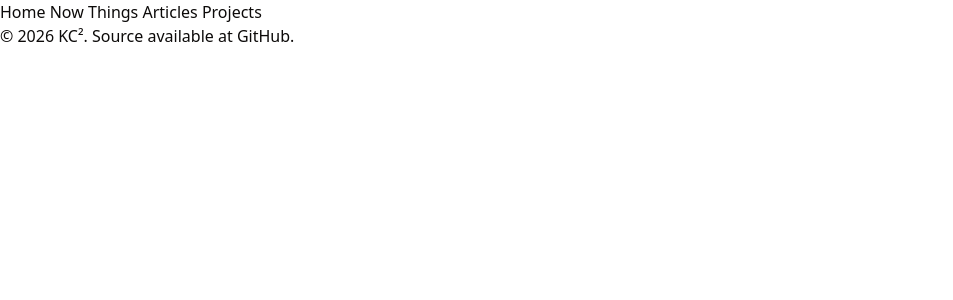
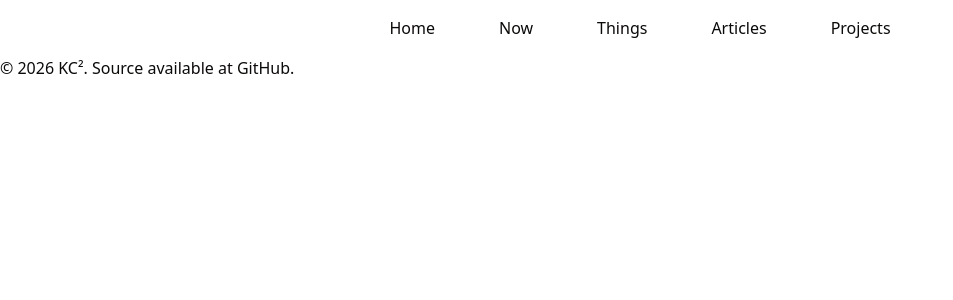
Before and after one commit to krausc2/kc2.dev, a SvelteKit app: page / in a window 1280 px wide. Shown: the top 300 px of the page, without its empty margins (0-953 px from the left). Built offline with nearby package versions, Linux system fonts and the light colour scheme.

Commit message:
feat: centre site header

```diff
--- a/src/routes/+layout.svelte
+++ b/src/routes/+layout.svelte
@@ -27,3 +27,16 @@
 
 
 <svelte:head><link rel="icon" href={favicon} /></svelte:head>
+
+<style>
+	header {
+		display: flex;
+		justify-content: center;
+	}
+
+	nav {
+		display: flex;
+		gap: 4rem;
+		padding: 1rem;
+	}
+</style>
```
